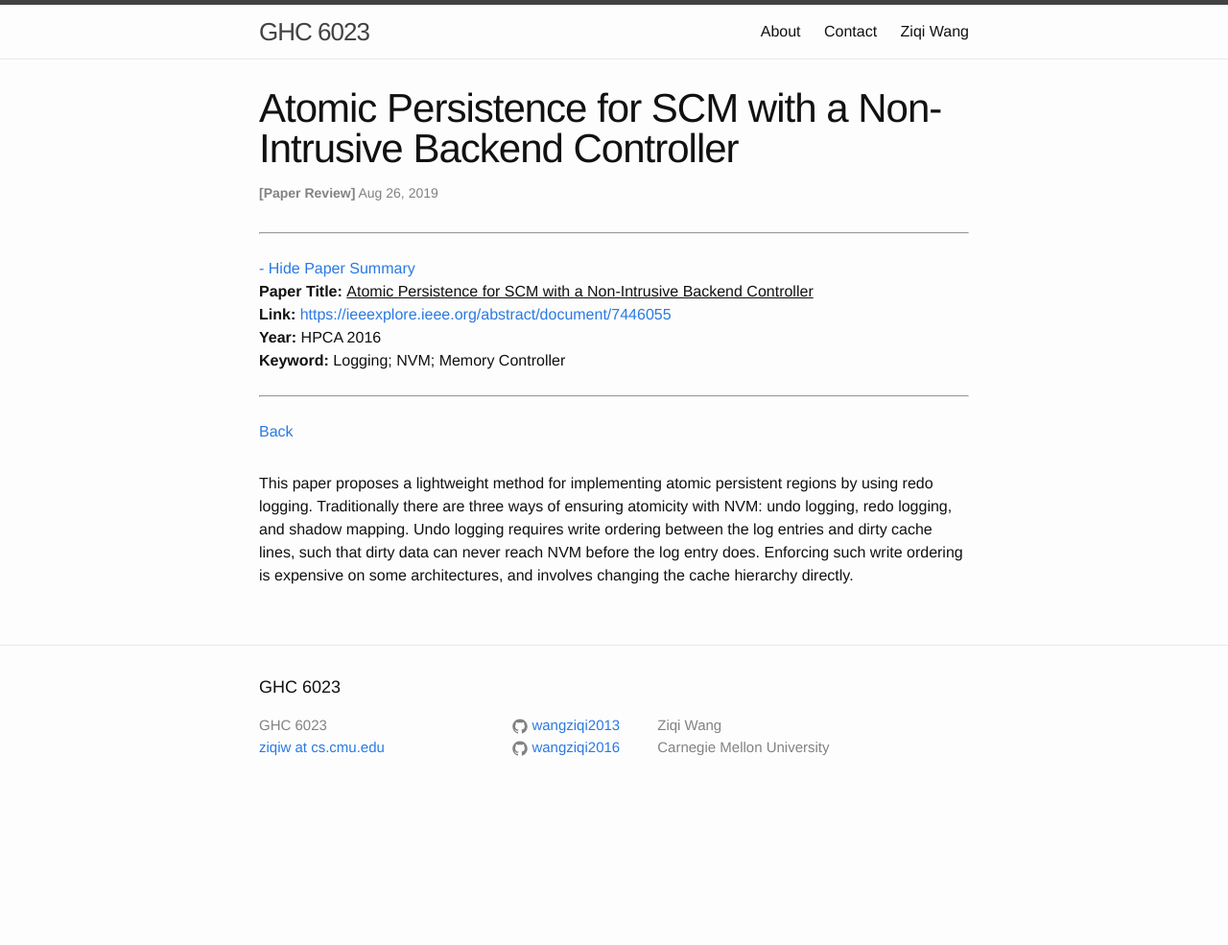
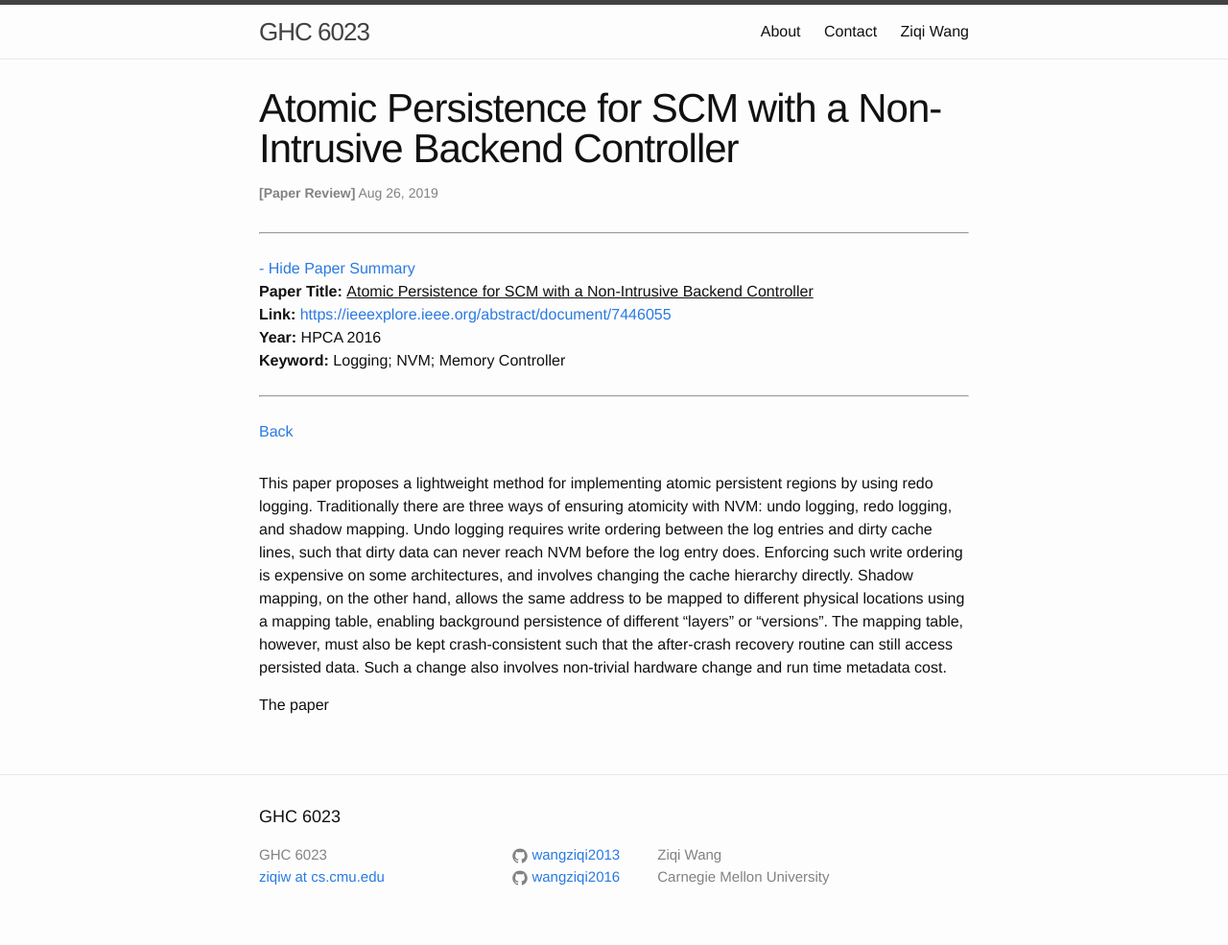
Before and after one commit to wangziqi2013/wangziqi2013.github.io, a Jekyll site: the page built from _posts/2019-08-26-atomic-persistence-for-scm.markdown, in a window 1280 px wide. Shown: the whole page at 96% size. Built offline with Jekyll 4.4.1, drawn with Linux system fonts in a browser that asks for light colours; before the commit the page ends 900 px from its top, so only the background shows below that.

Commit message:
Finish adding problems

```diff
--- a/_posts/2019-08-26-atomic-persistence-for-scm.markdown
+++ b/_posts/2019-08-26-atomic-persistence-for-scm.markdown
@@ -17,4 +17,9 @@ This paper proposes a lightweight method for implementing atomic persistent regi
 there are three ways of ensuring atomicity with NVM: undo logging, redo logging, and shadow mapping. Undo logging requires
 write ordering between the log entries and dirty cache lines, such that dirty data can never reach NVM before the log
 entry does. Enforcing such write ordering is expensive on some architectures, and involves changing the cache hierarchy
-directly.
+directly. Shadow mapping, on the other hand, allows the same address to be mapped to different physical locations using
+a mapping table, enabling background persistence of different "layers" or "versions". The mapping table, however, must also
+be kept crash-consistent such that the after-crash recovery routine can still access persisted data. Such a change also
+involves non-trivial hardware change and run time metadata cost.
+
+The paper
```
